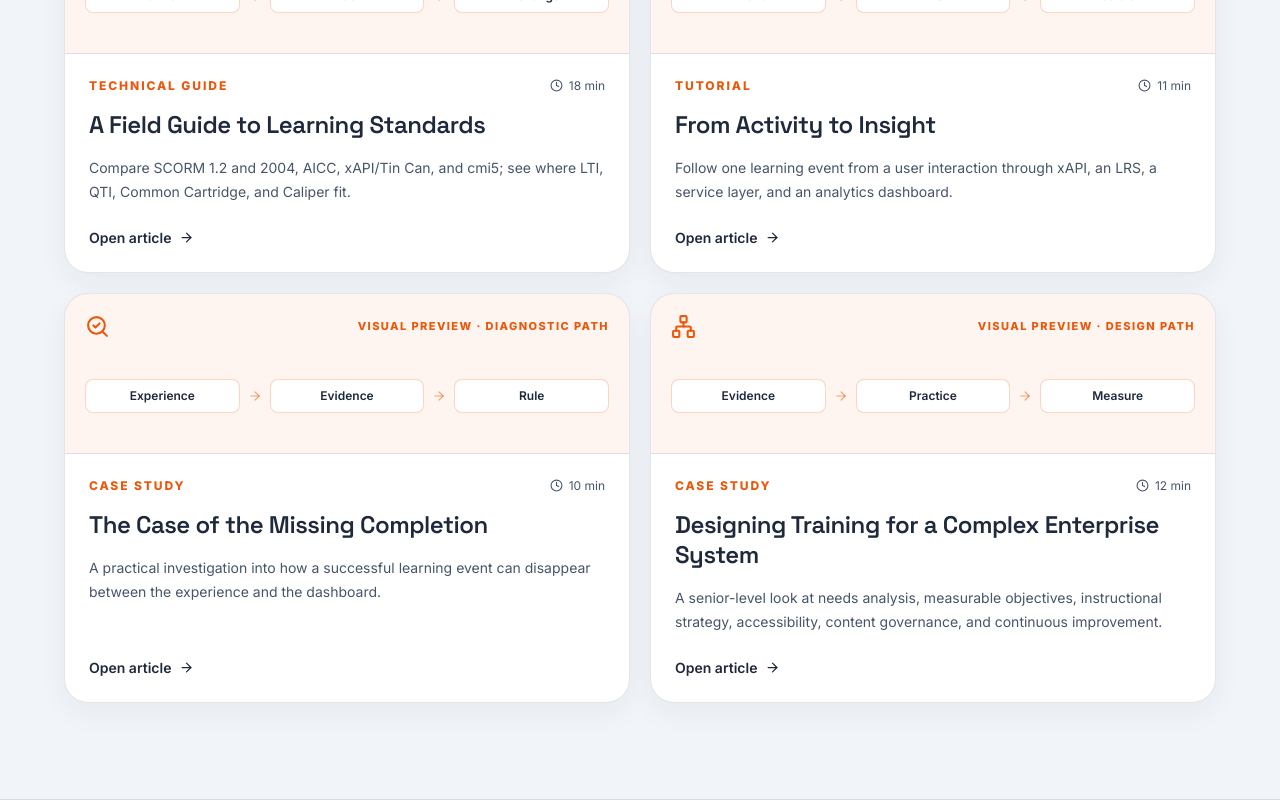
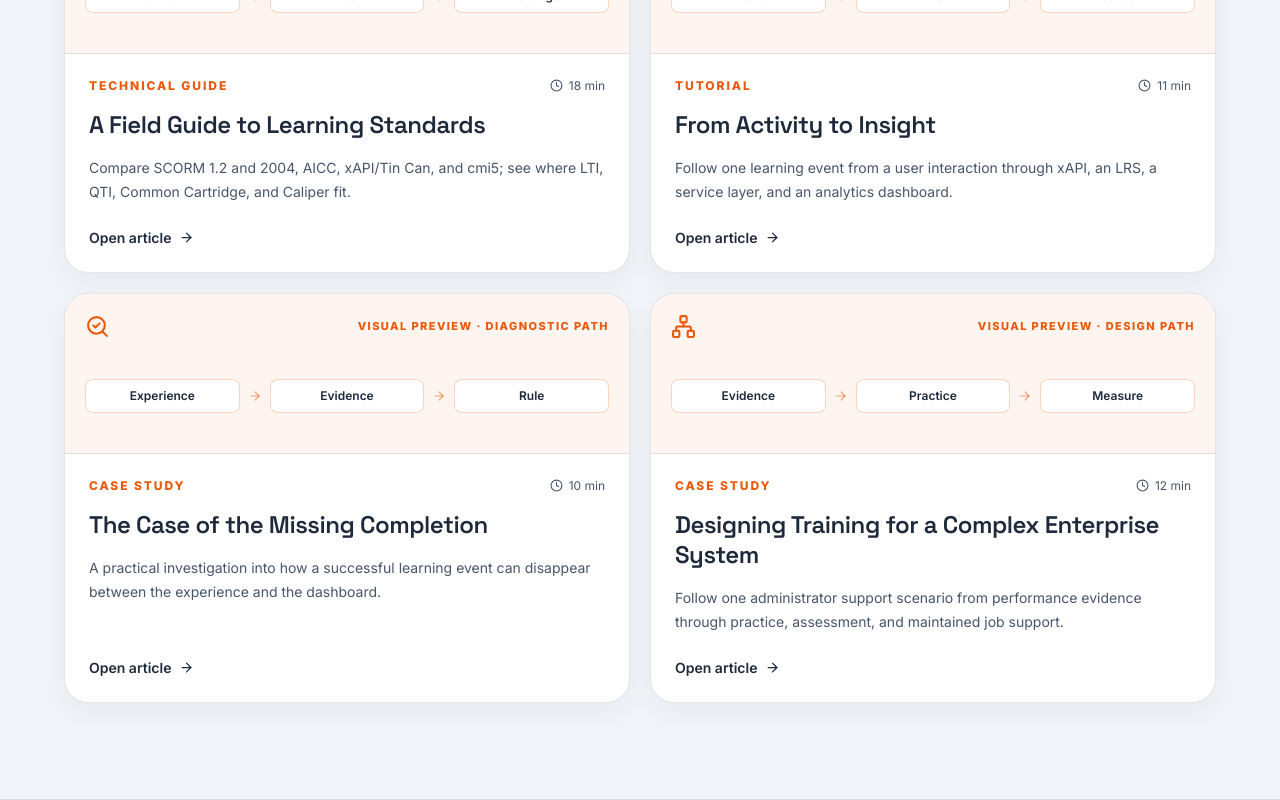
Before and after one commit to dgutensohn03/dg-portfolio, a Next.js app: page /learn in a window 1280 px wide. Shown: the part 1025-1825 px from the top of the page. Built offline with nearby package versions, Linux system fonts and the light colour scheme.

Commit message:
Refine Learn samples for FAST review

```diff
--- a/src/data/learn.ts
+++ b/src/data/learn.ts
@@ -36,7 +36,7 @@ export const learnArticles: LearnArticle[] = [
     category: "Case Study",
     title: "Designing Training for a Complex Enterprise System",
     summary:
-      "A senior-level look at needs analysis, measurable objectives, instructional strategy, accessibility, content governance, and continuous improvement.",
+      "Follow one administrator support scenario from performance evidence through practice, assessment, and maintained job support.",
     readTime: "12 min",
   },
 ];
```
